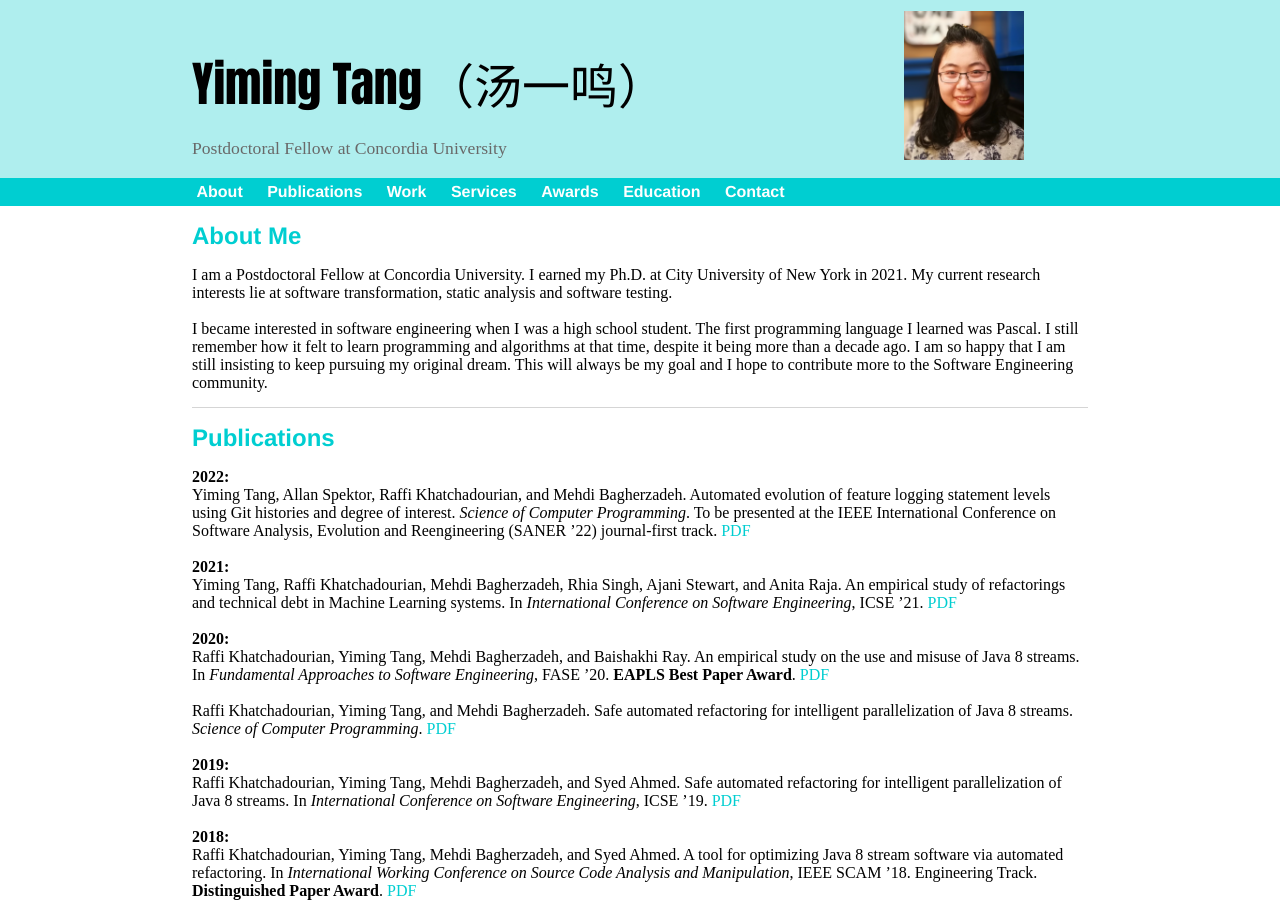
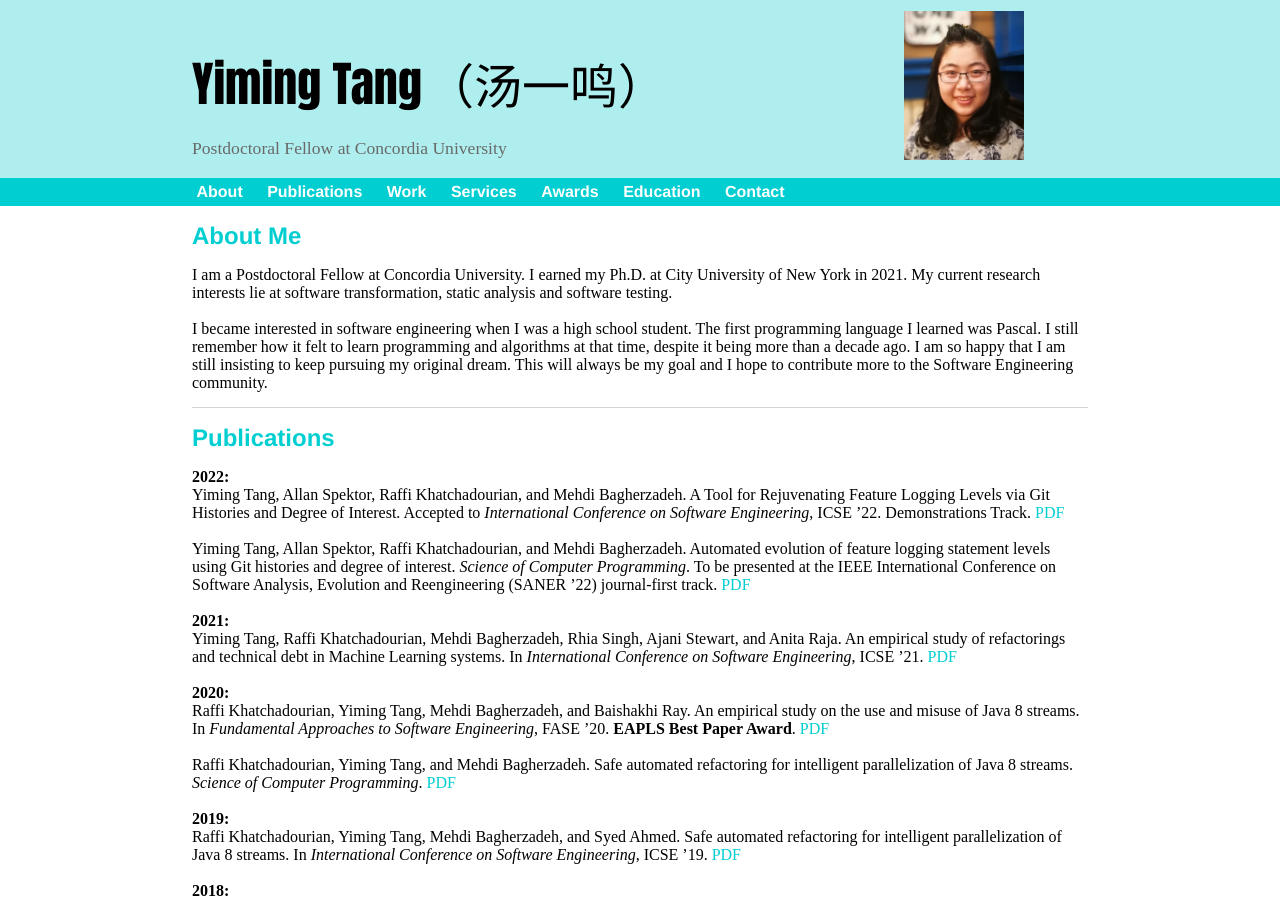
Before and after one commit to yiming-tang-cs/yiming-tang-cs.github.io, a Jekyll site: the page built from index.html, in a window 1280 px wide and 900 px high. Built offline with Jekyll 4.4.1, drawn with Linux system fonts in a browser that asks for light colours.

Commit message:
Update index.html

```diff
--- a/index.html
+++ b/index.html
@@ -14,6 +14,8 @@ title: Yiming Tang's personal webpage
     <h1>Publications</h1>
 
     <b>2022:</b><br/>
+    Yiming Tang, Allan Spektor, Raffi Khatchadourian, and Mehdi Bagherzadeh. A Tool for Rejuvenating Feature Logging Levels via Git Histories and Degree of Interest. Accepted to <i>International Conference on Software Engineering</i>, ICSE ’22. Demonstrations Track. <a href="https://arxiv.org/pdf/2112.02758.pdf">PDF</a>
+    <br/><br/>
     Yiming Tang, Allan Spektor, Raffi Khatchadourian, and Mehdi Bagherzadeh. Automated evolution of feature logging statement levels using Git histories and degree of interest. <i>Science of Computer Programming</i>. To be presented at the IEEE International Conference on Software Analysis, Evolution and Reengineering (SANER ’22) journal-first track. <a href="https://arxiv.org/pdf/2104.07736.pdf">PDF</a>
     <br/><br/>
 
```
